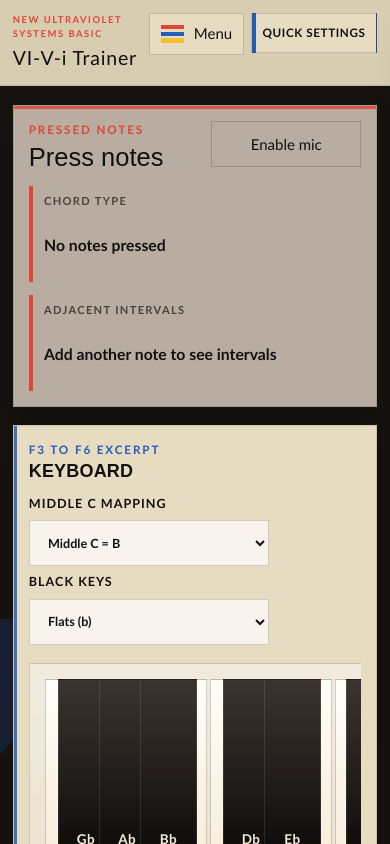
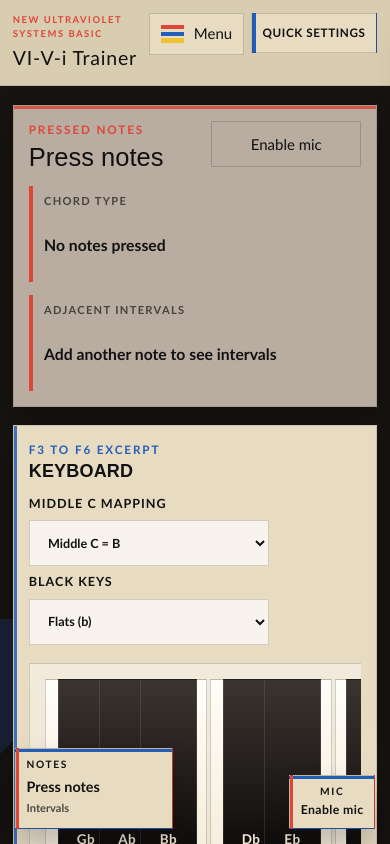
Before and after one commit to west-indie/ear-trainer, a React (Vite) app: page /keyboard in a window 390 px wide. Shown: the top 844 px of the page. Built offline with nearby package versions, Linux system fonts and the light colour scheme.

Commit message:
Tune keyboard page styling and rebuild docs

```diff
--- a/src/index.css
+++ b/src/index.css
@@ -1362,14 +1362,6 @@ p {
     grid-template-columns: minmax(0, 240px);
     min-width: min(100%, 240px);
   }
-
-  .keyboard-mic-overlay {
-    display: grid;
-  }
-
-  .keyboard-notes-overlay {
-    display: grid;
-  }
 }
 
 .keyboard-stage {
@@ -1578,6 +1570,13 @@ p {
   color: rgba(17, 17, 17, 0.72);
 }
 
+@media (max-width: 900px) {
+  .keyboard-mic-overlay,
+  .keyboard-notes-overlay {
+    display: grid;
+  }
+}
+
 .bauhaus-composition {
   display: none;
 }
```
Also changed, not shown: 4 other files (tests, documents, lock files or other folders).
